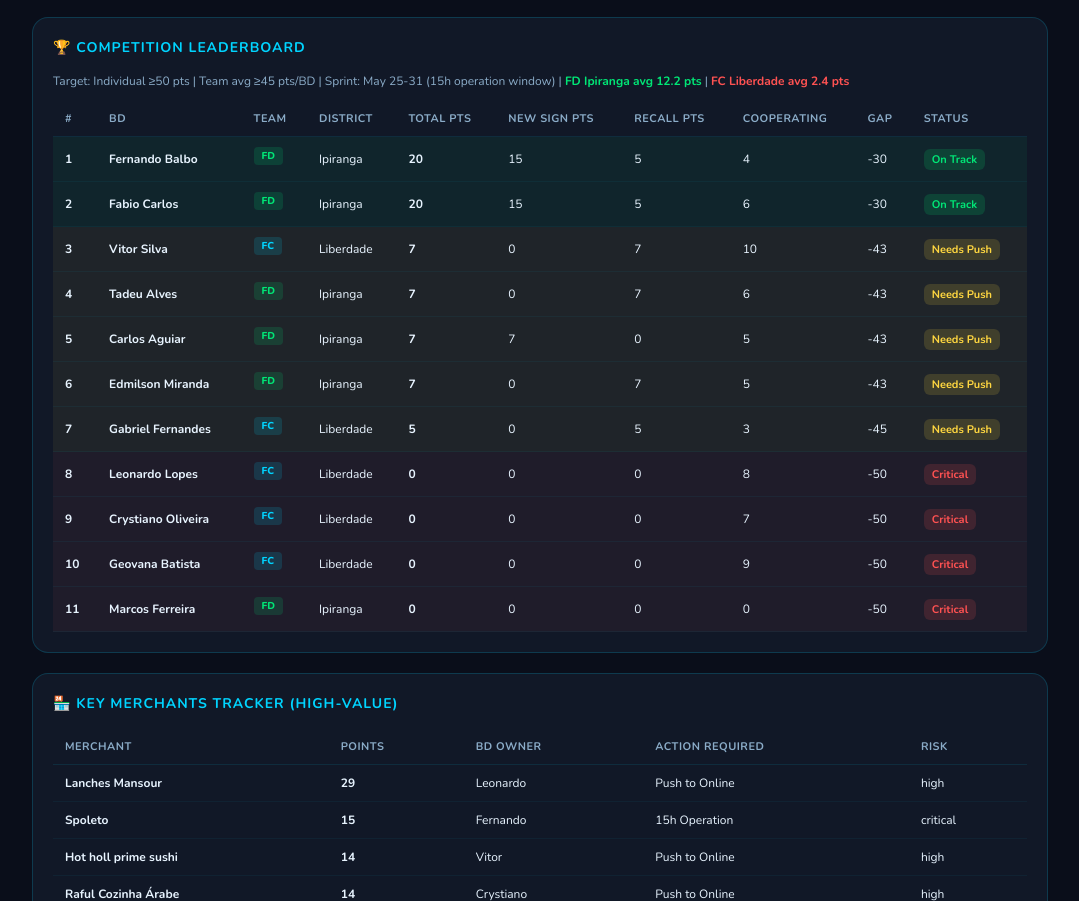
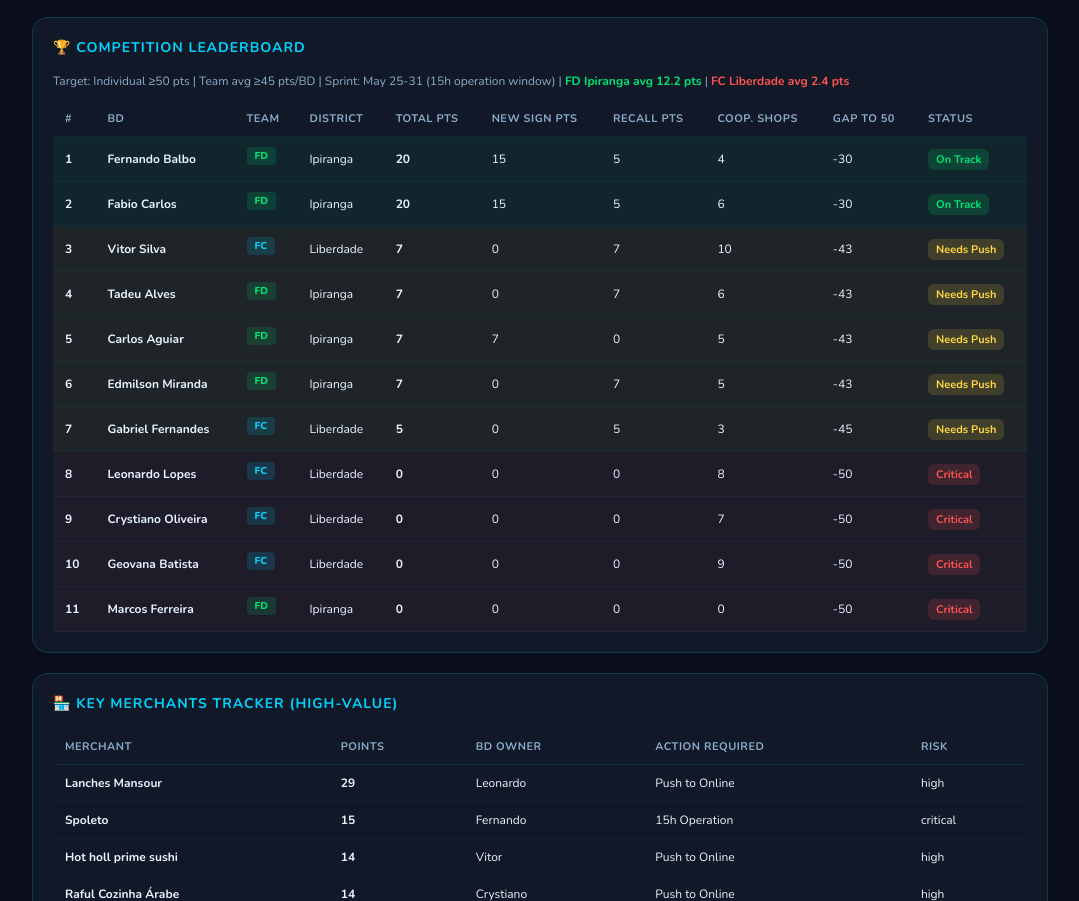
Before and after one commit to JadenPu/keeta-bd-hq, a plain HTML site: page index.html in a window 1280 px wide. Shown: the part 863-1764 px from the top of the page, without its empty margins (200-1279 px from the left). Drawn offline with nearby package versions, Linux system fonts and the light colour scheme.

Commit message:
Fix: rename Cooperating → Coop. Shops to clarify it's count not points

```diff
--- a/index.html
+++ b/index.html
@@ -201,7 +201,7 @@ html+='</section>';
 
 // ===== SECTION: COMPETITION =====
 html+='<section id="sec-competition">';
-html+='<div class="card"><div class="card-title">🏆 Competition Leaderboard</div><p style="font-size:12px;color:var(--muted);margin-bottom:12px">Target: Individual ≥50 pts | Team avg ≥45 pts/BD | Sprint: '+comp.sprintDays+' | <strong style="color:var(--green)">FD Ipiranga avg 12.2 pts</strong> | <strong style="color:var(--red)">FC Liberdade avg 2.4 pts</strong></p><table class="data-table"><thead><tr><th>#</th><th>BD</th><th>Team</th><th>District</th><th>Total Pts</th><th>New Sign Pts</th><th>Recall Pts</th><th>Cooperating</th><th>Gap</th><th>Status</th></tr></thead><tbody>';
+html+='<div class="card"><div class="card-title">🏆 Competition Leaderboard</div><p style="font-size:12px;color:var(--muted);margin-bottom:12px">Target: Individual ≥50 pts | Team avg ≥45 pts/BD | Sprint: '+comp.sprintDays+' | <strong style="color:var(--green)">FD Ipiranga avg 12.2 pts</strong> | <strong style="color:var(--red)">FC Liberdade avg 2.4 pts</strong></p><table class="data-table"><thead><tr><th>#</th><th>BD</th><th>Team</th><th>District</th><th>Total Pts</th><th>New Sign Pts</th><th>Recall Pts</th><th>Coop. Shops</th><th>Gap to 50</th><th>Status</th></tr></thead><tbody>';
 var sorted=bds.slice().sort(function(a,b){return b.earned-a.earned||b.potential-a.potential});
 for(var i=0;i<sorted.length;i++){
 var b=sorted[i];var gap=b.earned-50;var cls=b.earned>=20?'green':b.earned>=5?'yellow':'red';
```
